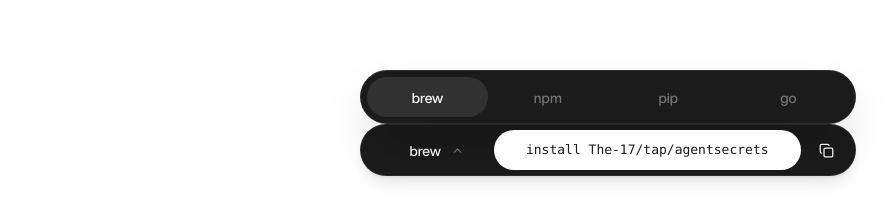
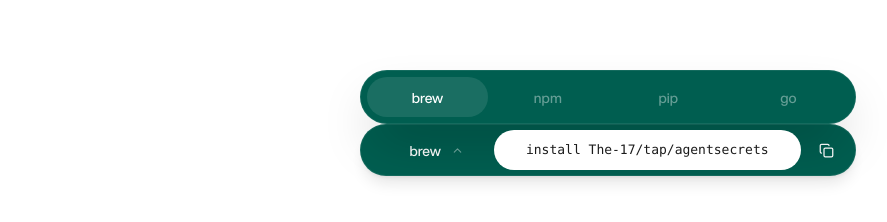
Before and after one commit to SteppaCodes/agentsecrets-website, a Next.js app: page / in a window 1280 px wide. Both pictures are taken after a click on the button "brew". Shown: the part 592-814 px from the top of the page, without its empty margins (32-919 px from the left). Built offline with nearby package versions, Linux system fonts and the light colour scheme; no server answers; a web font is replaced by a local one.

Commit message:
green test

```diff
--- a/src/components/command-pill.tsx
+++ b/src/components/command-pill.tsx
@@ -73,7 +73,7 @@
               animate={{ opacity: 1, y: 0, scale: 1, width: '100%' }}
               exit={{ opacity: 0, y: 10, scale: 0.95, width: '40%', transition: { duration: 0.4, ease: [0.16, 1, 0.3, 1] } }}
               transition={calmBounce}
-              className='absolute bottom-full mb-3 sm:mb-5 left-0 bg-[#1B1B1B] rounded-full p-1 sm:p-[6px] border border-white/[0.08] shadow-2xl flex flex-row items-center justify-between'
+              className='absolute bottom-full mb-3 sm:mb-5 left-0 bg-[#005E50] rounded-full p-1 sm:p-[6px] border border-white/[0.08] shadow-2xl flex flex-row items-center justify-between'
             >
               <AnimatePresence>
                 {isDropdownReady && INSTALL_METHODS.map((m, i) => (
@@ -111,7 +111,7 @@
             opacity: { delay: 1.8, duration: 1.2, ease: [0.16, 1, 0.3, 1] },
             y: { delay: 1.8, duration: 1.2, ease: [0.16, 1, 0.3, 1] }
           }}
-          className='bg-[#1B1B1B] rounded-full shadow-lg inline-flex items-center gap-1 sm:gap-1.5 border border-white/[0.08] max-w-full h-[52px]'
+          className='bg-[#005E50] rounded-full shadow-lg inline-flex items-center gap-1 sm:gap-1.5 border border-white/[0.08] max-w-full h-[52px]'
           style={{ paddingLeft: '24px', paddingRight: isReady ? '8px' : '24px' }}
         >
 
```
